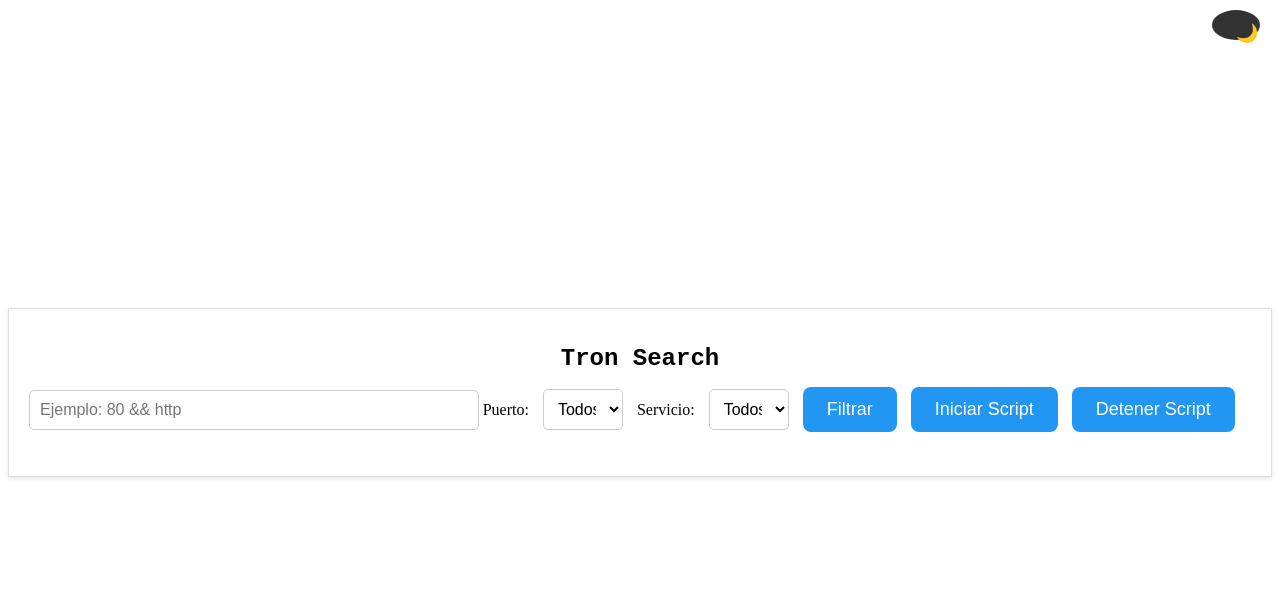
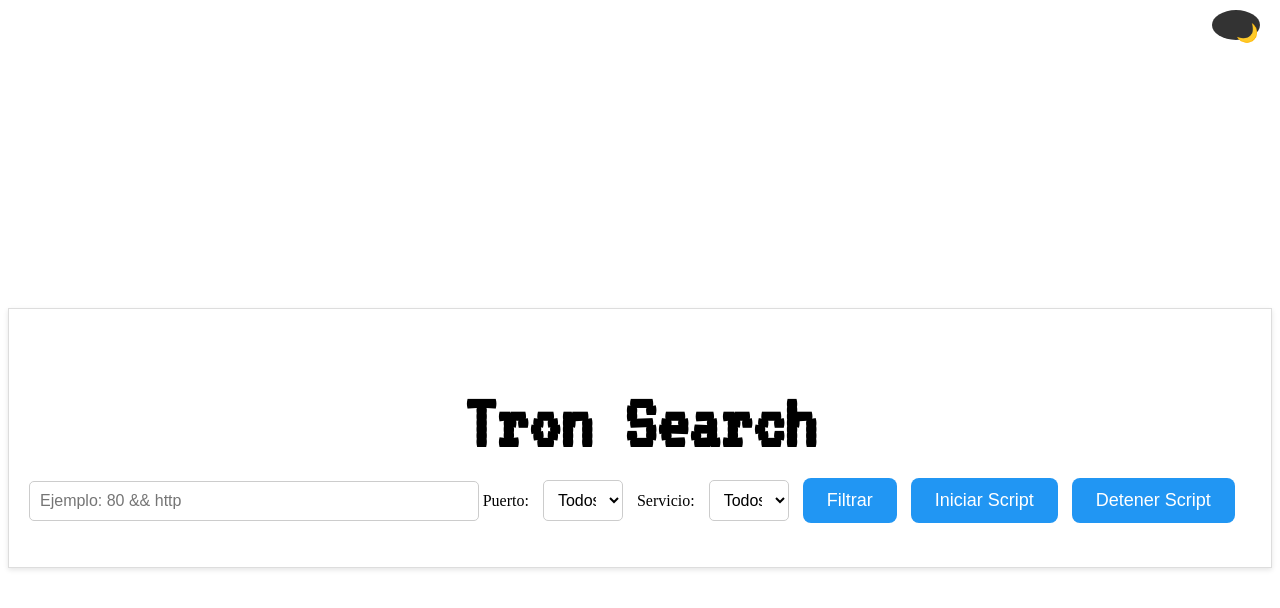
Before and after one commit to Fabri15544/Tron-Search, a plain HTML site: page index.html in a window 1280 px wide. Drawn offline with nearby package versions, Linux system fonts and the light colour scheme; no server answers.

Commit message:
Update index.html

```diff
--- a/index.html
+++ b/index.html
@@ -7,13 +7,14 @@
     <meta charset="UTF-8">
     <meta name="viewport" content="width=device-width, initial-scale=1.0">
     <title>Tron</title>
+    <link rel="stylesheet" href="https://fonts.googleapis.com/css2?family=VT323&display=swap">
     <link rel="stylesheet" type="text/css" href="style.css">
     <div id="map" style="width: 100%; height: 300px;"></div>
     <script src="logica.js"></script>
 </head>
 <body id="main-container">
     <div class="container">
-        <h1>Tron Search</h1>
+        <h1 style="text-align: center; font-size: 80px; font-family: 'VT323', monospace;">Tron Search</h1>
 
         <!-- Búsqueda Avanzada -->
         <input type="text" id="busqueda" placeholder="Ejemplo: 80 && http">
```
